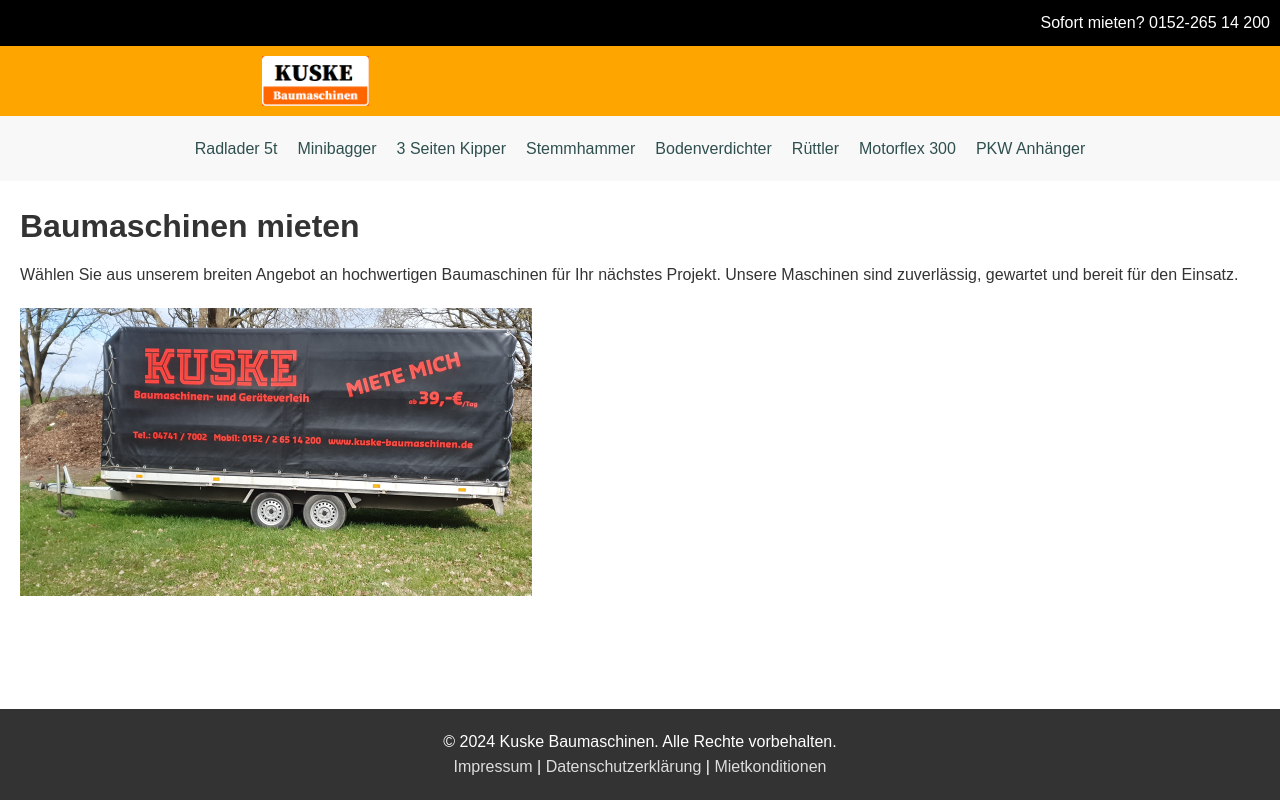
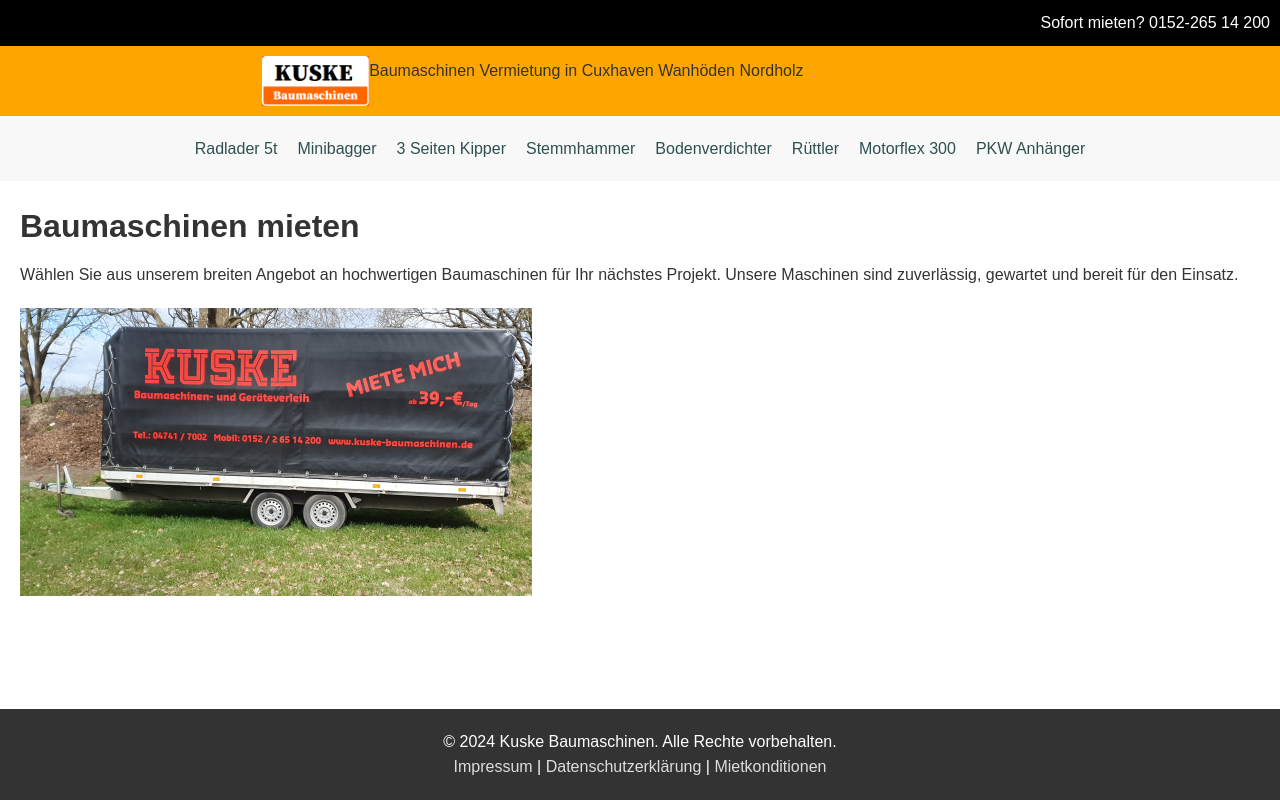
Before and after one commit to dubesor/BaumaschinenWebsite, a plain HTML site: page index.html in a window 1280 px wide. Drawn offline with Linux system fonts and the light colour scheme.

Commit message:
Update index.html

```diff
--- a/index.html
+++ b/index.html
@@ -14,6 +14,7 @@
 
 <div class="logo-bar">
     <img src="images/logo.png" alt="Logo" class="logo">
+	<p>Baumaschinen Vermietung in Cuxhaven Wanhöden Nordholz</p>
 </div>
 
 <nav>
```
